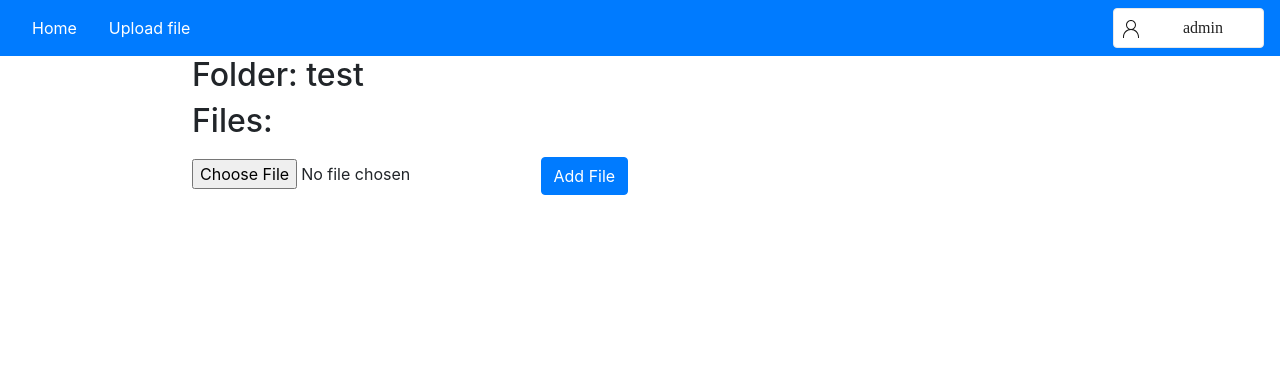
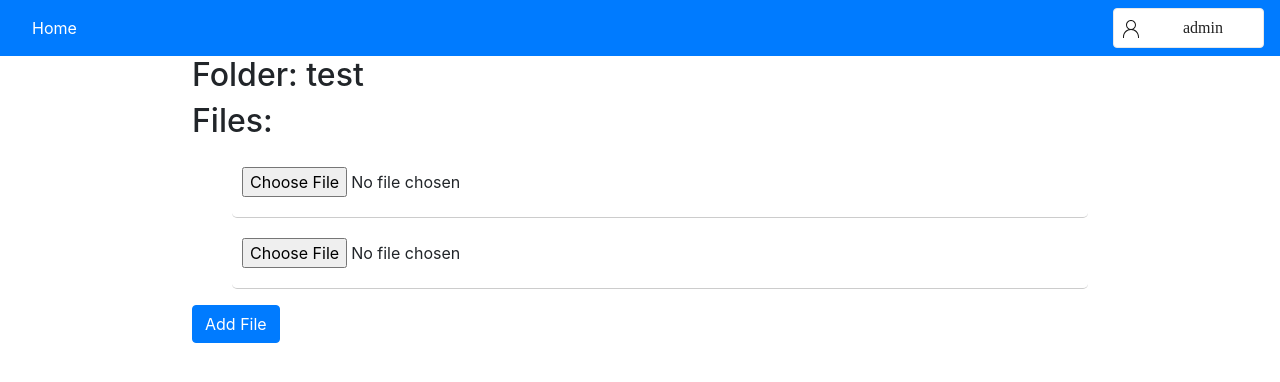
Before and after one commit to larycoder/Limb-Bone-Abnormality, a Flask app: page /folder/1 in a window 1280 px wide. Shown: the top 382 px of the page. Run offline with Flask 3, Linux system fonts and the light colour scheme; a user stored in the database is signed in; some libraries are stand-ins or nearby versions.

Commit message:
Update code run script with same level files

```diff
--- a/app.py
+++ b/app.py
@@ -101,10 +101,12 @@ def home():
     files = File.query.filter_by(user_id = current_user.id).all()
     print(f"file: {files}")
     return render_template("home.html",folders = folders, user = current_user, files = files)
+
 @app.route('/logout')
 @login_required
 def logout():
     logout_user()
+    flash("Log out success")
     return redirect(url_for('login'))
 
 @app.route('/folder', methods = ['POST'])
@@ -126,7 +128,6 @@ def folder():
 
                 #Create a folder name for user
                 folder_path = os.path.join(user_folder_path, folder_name)
-                os.makedirs(folder_path)
 
                 # Add folder to database
                 new_folder = Folder(path = folder_path,name= folder_name, user_id = current_user.id)
@@ -145,19 +146,39 @@ def get_folder(folder_id):
     file = File.query.filter_by(folder_id=folder.id).first()
     if request.method == 'POST':
 
-        if 'inputFile' in request.files:
-            sub_file = request.files['inputFile']
+        if 'inputFile1' in request.files:
+            sub_file = request.files['inputFile1']
 
             if sub_file.filename == '':
                 flash("No file selected!", category='error')
             else:
+                file_name=f"{folder.name}_1.fastq.gz"
                 path=os.path.join(app.config['CREATE FOLDER FOR USER'], current_user.username)
-                path+=f"/{sub_file.filename}"
+                path+=f"/{file_name}"
                 # Save the uploaded file to the specified path
                 sub_file.save(path)
 
                 # Add the file to the database
-                new_file = File(name=sub_file.filename, path=path, user_id=current_user.id, folder_id=folder.id)
+                new_file = File(name=file_name, path=path, user_id=current_user.id, folder_id=folder.id)
+                db.session.add(new_file)
+                db.session.commit()
+
+                flash('Subfile uploaded successfully!', category='success')
+
+        if 'inputFile2' in request.files:
+            sub_file = request.files['inputFile2']
+
+            if sub_file.filename == '':
+                flash("No file selected!", category='error')
+            else:
+                file_name=f"{folder.name}_2.fastq.gz"
+                path=os.path.join(app.config['CREATE FOLDER FOR USER'], current_user.username)
+                path+=f"/{file_name}"
+                # Save the uploaded file to the specified path
+                sub_file.save(path)
+
+                # Add the file to the database
+                new_file = File(name=file_name, path=path, user_id=current_user.id, folder_id=folder.id)
                 db.session.add(new_file)
                 db.session.commit()
 
@@ -168,7 +189,6 @@ def get_folder(folder_id):
     subfiles = File.query.filter_by(folder_id=folder.id).all()
 
     return render_template('folder.html', folder=folder, subfolders=subfolders, file = file, subfiles = subfiles, user = current_user)
-
 
 @app.route('/upload-file', methods=['POST', 'GET'])
 @login_required
@@ -461,18 +481,12 @@ def is_file_in_folder(file, folder):
 def delete_folder_recursive(folder_id):
     folder = Folder.query.filter_by(id=folder_id).first()
     if folder is None:
-        return
-
-    # Check if any subfolders have the same parent_folder_id as the current folder
-    subfolders = Folder.query.filter_by(parent_folder_id=folder_id).all()
-    for subfolder in subfolders:
-        delete_folder_recursive(subfolder.id)
+        return jsonify({"Status":"Fail"})
 
     # Delete files in the current folder
     delete_files_in_folder(folder.id)
 
     # Delete the current folder
-    shutil.rmtree(folder.path)
     db.session.delete(folder)
     db.session.commit()
 
--- a/static/admin.js
+++ b/static/admin.js
@@ -3,6 +3,7 @@ function deleteUser(customerId){
         method: 'POST',
         body: JSON.stringify({userId: customerId}),
     }).then((_res) =>{
+        window.location.href="/admin";
         window.location.reload();
     });
 }
--- a/static/home.css
+++ b/static/home.css
@@ -86,3 +86,7 @@ html{
     background: #E5EEFF;
     margin: 0 auto;
 }
+
+.hide{
+  display: none;
+}
--- a/templates/admin.html
+++ b/templates/admin.html
@@ -3,7 +3,6 @@
 {% block title %}Admin{% endblock %}
 
 {% block content %}
-    <link rel="stylesheet" href="../static/admin.css">
     <h1 align="center">Welcome back, admin</h1>
 
     <h2>User List</h2>
--- a/templates/base.html
+++ b/templates/base.html
@@ -24,11 +24,14 @@
         </button>
         <div class="collapse navbar-collapse" id="navbar">
             <div class="navbar-nav">
+                {% with messages = get_flashed_messages(with_categories=true) %}
+                {% if message=="Logged in successfully!"%}
                     {% if current_user.role==2%}
                         <a href="/logout" class="nav-item nav-link " id="logout" style="color: white;">Log Out</a>
                         <a href="/home" class="nav-item nav-link" id="home" style="color: white;">Home</a>
                     {% elif current_user.role==1%}
                         <a href="/logout" class="nav-item nav-link " id="logout" style="color: white;">Log Out</a>
+                    {%endif%}
                 {% else %}
                     <a href="/login" class="nav-item nav-link " id="login" style="color: white;">Login</a>
                     <a href="/sign-up" class="nav-item nav-link " id="sign_up" style="color: white;">Sign Up</a>
@@ -36,7 +39,6 @@
             </div>
         </div>
     </nav>
-    {% with messages = get_flashed_messages(with_categories=true) %}
     {% if messages %}
         {% for category,message in messages %}
             {% if category == 'error' %}
@@ -78,7 +80,6 @@
   ></script>
   <script type="text/javascript"
   src="{{url_for('static', filename= 'index.js')}}">
-
   </script>
 </body>
 </html>
--- a/templates/folder.html
+++ b/templates/folder.html
@@ -21,8 +21,6 @@
 
   <nav class="navbar navbar-expand-lg bg-primary">
     <a href="/home" class="nav-item nav-link" id="home" style="color: white;">Home</a>
-    <a href="{{url_for('subupload', folder_id = folder.id)}}" class="nav-item nav-link" id="home" style="color: white;">Upload file</a>
-
     <div class="navbar-nav ml-auto">
       <div class="menu_account">
         <div class="icon_account">
@@ -48,7 +46,9 @@
     <!-- Display files -->
     <h2>Files:</h2>
     <ul>
-      {% for subfile in subfiles %}
+      {% set sorted_subfiles = subfiles | sort(attribute='name') %}
+
+      {% for subfile in sorted_subfiles %}
         <div class="file-list">
           <li><a href="{{ url_for('get_file', file_id=subfile.id) }}">{{ subfile.name }}</a></li>
           <button type="button" class="close" onclick="deleteSubFile('{{ subfile.id }}','{{ subfile.folder_id }}')">
@@ -56,15 +56,33 @@
           </button>
         </div>
       {% endfor %}
+
     </ul>
 
     <!-- Create new file -->
     <form action="/folder/{{ folder.id }}" method="post" enctype="multipart/form-data" id="uploadForm">
       <div id="fileInputContainer">
         {% if subfiles|length >= 2 %}
-          <button type="button" class="execute-button" onclick="executeF('{{ file.id }}')">Execute</button>
+          <button type="button" class="btn-primary btn execute-button" onclick="executeF('{{ file.id }}')">Execute</button>
         {% else %}
-          <input type="file" id="inputFile" name="inputFile" accept=".txt, .fastq">
+        <ul>
+          {%if subfiles|length==0%}
+          <div class="file-list">
+            <li><input type="file" id="inputFile1" name="inputFile1" accept=".txt, .fastq"></li>
+          </div>
+          <div class="file-list">
+            <li><input type="file" id="inputFile2" name="inputFile2" accept=".txt, .fastq"></li>
+          </div>
+          {%elif subfiles[0].name.endswith("_2.fastq.gz")%}
+          <div class="file-list">
+            <li><input type="file" id="inputFile1" name="inputFile1" accept=".txt, .fastq"></li>
+          </div>
+          {%elif subfiles[0].name.endswith("_1.fastq.gz")%}
+          <div class="file-list">
+            <li><input type="file" id="inputFile2" name="inputFile2" accept=".txt, .fastq"></li>
+          </div>
+          {%endif%}
+        </ul>
           <button type="submit" class="btn btn-primary">Add File</button>
         {% endif %}
       </div>
--- a/templates/home.html
+++ b/templates/home.html
@@ -21,7 +21,6 @@
 
   <nav class="navbar navbar-expand-lg bg-primary">
     <a href="/home" class="nav-item nav-link" id="home" style="color: white;">Home</a>
-    <a href="/upload" class="nav-item nav-link" id="home" style="color: white;">Upload file</a>
 
     <div class="navbar-nav ml-auto">
       <div class="menu_account">
```
Also changed, not shown: templates/file.html (+6 -5 lines). Lines whose indentation alone changed are shown as unchanged.
